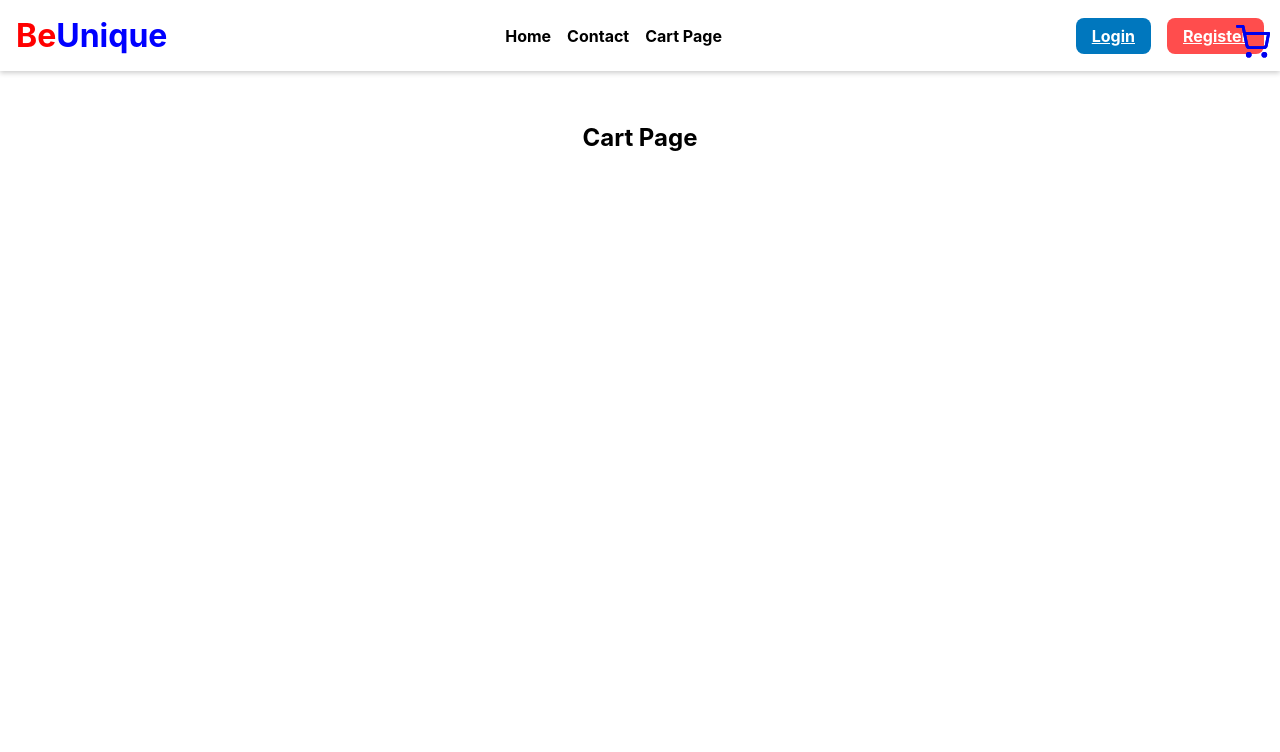
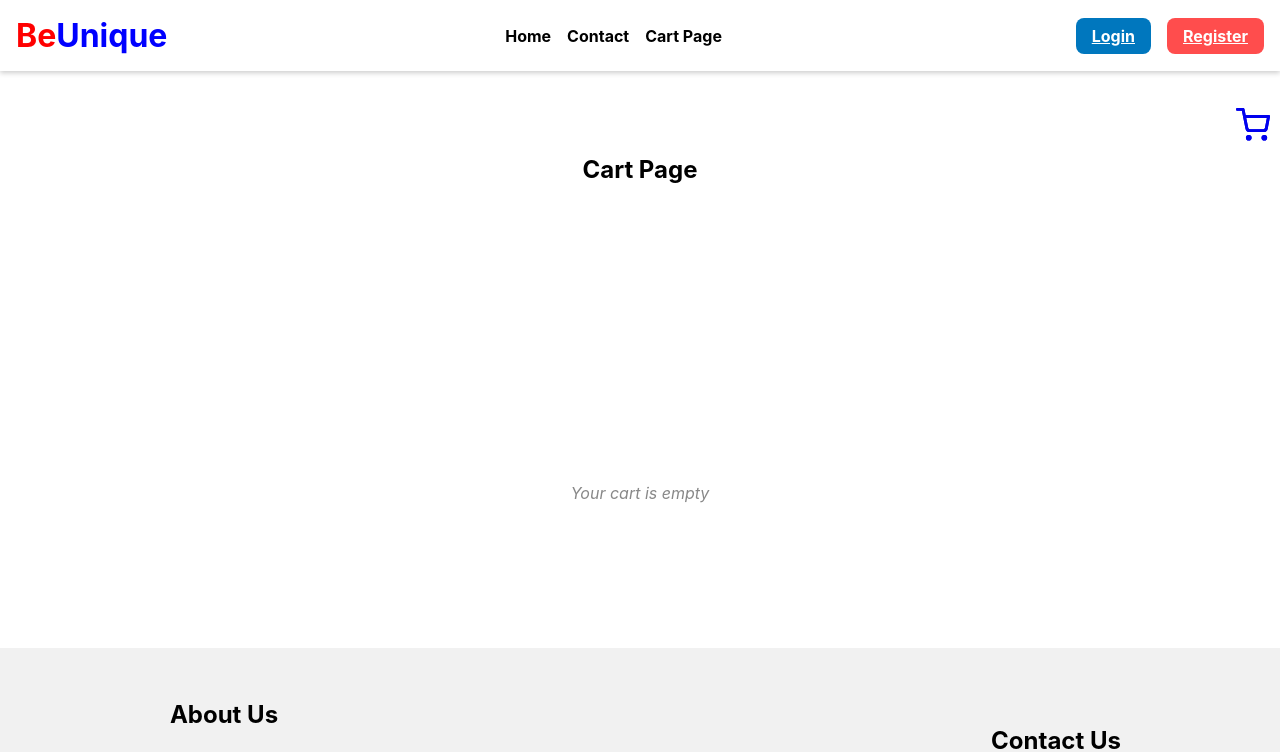
Before and after one commit to Ousman37/react-ecom-store, a React (Create React App) app: page /cart in a window 1280 px wide. Shown: the top 752 px of the page. Built offline with nearby package versions, Linux system fonts and the light colour scheme; the HTML template or start-up script is replaced by a standard one.

Commit message:
Fix issues in CartIcon and cart pages

```diff
--- a/src/components/CartIcon.jsx
+++ b/src/components/CartIcon.jsx
@@ -10,7 +10,7 @@ const CartIconWrapper = styled.div`
   position: absolute;
   top: 0;
   right: 10px;
-  margin-top: 25px;
+  margin-top: 108px;
 
   @media screen and (max-width: 768px) {
     display: none;
@@ -25,7 +25,7 @@ const ItemCount = styled.span`
   color: #fff;
   padding: 2px 4px;
   border-radius: 144%;
-  margin-top: 54px;
+  margin-top: -5px;
 `;
 
 const CartIcon = () => {
--- a/src/pages/cart.jsx
+++ b/src/pages/cart.jsx
@@ -35,8 +35,8 @@ const CartPage = () => {
     display: flex;
     flex-direction: column;
     align-items: center;
-    min-height: 100vh;
-    padding: 2rem;
+    min-height: 64vh;
+    padding: 4rem;
     box-sizing: border-box;
     justify-content: space-between; // Added this line
   `;
```
